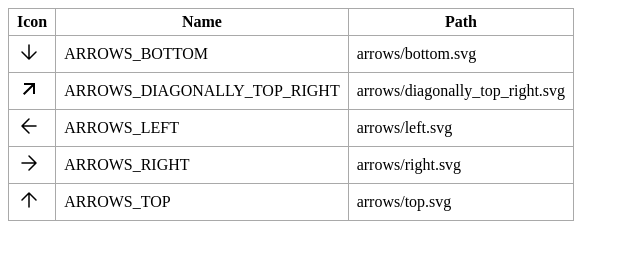
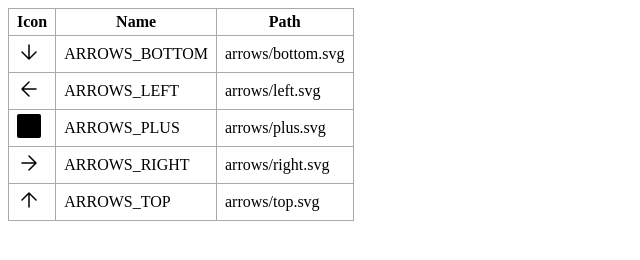
Before and after one commit to simprl/svg-icons-sprite-example, a website: page docs/index.html in a window 1280 px wide. Shown: the whole page, without its empty margins (0-640 px from the left). Drawn offline with Linux system fonts and the light colour scheme.

Commit message:
version 1.0.13

```diff
--- a/docs/index.html
+++ b/docs/index.html
@@ -21,8 +21,8 @@
         <table>
         <tr><th>Icon</th><th>Name</th><th>Path</th></tr>
                 <tr><td><svg width="24" height="24" viewBox="0 0 24 24" xmlns="http://www.w3.org/2000/svg"><path fill-rule="evenodd" clip-rule="evenodd" d="M4.47 11.47a.75.75 0 000 1.06l7 7a.75.75 0 001.06 0l7-7a.75.75 0 10-1.06-1.06l-5.72 5.72V5a.75.75 0 00-1.5 0v12.19l-5.72-5.72a.75.75 0 00-1.06 0z"/></svg></td><td>ARROWS_BOTTOM</td><td>arrows/bottom.svg</td></tr>
-        <tr><td><svg width="24" height="24" viewBox="0 0 24 24" xmlns="http://www.w3.org/2000/svg"><path fill-rule="evenodd" clip-rule="evenodd" d="M16.004 9.414l-8.607 8.607-1.414-1.414L14.59 8H7.003V6h11v11h-2V9.414z"/></svg></td><td>ARROWS_DIAGONALLY_TOP_RIGHT</td><td>arrows/diagonally_top_right.svg</td></tr>
         <tr><td><svg width="24" height="24" viewBox="0 0 24 24" xmlns="http://www.w3.org/2000/svg"><path fill-rule="evenodd" clip-rule="evenodd" d="M12.53 4.47a.75.75 0 00-1.06 0l-7 7a.75.75 0 000 1.06l7 7a.75.75 0 101.06-1.06l-5.72-5.72H19a.75.75 0 000-1.5H6.81l5.72-5.72a.75.75 0 000-1.06z"/></svg></td><td>ARROWS_LEFT</td><td>arrows/left.svg</td></tr>
+        <tr><td><svg width="24" height="24" viewBox="0 0 24 24" xmlns="http://www.w3.org/2000/svg"><rect width="24" height="24" rx="2"/><path d="M11.21 5.333h1.58c.14 0 .21.05.21.149v13.037c0 .098-.07.148-.21.148h-1.58c-.14 0-.21-.05-.21-.148V5.482c0-.1.07-.149.21-.149z"/><path d="M4.186 11.166h15.628c.124 0 .186.059.186.176v1.316c0 .117-.062.175-.186.175H4.186c-.124 0-.186-.058-.186-.175v-1.316c0-.117.062-.176.186-.176z"/></svg></td><td>ARROWS_PLUS</td><td>arrows/plus.svg</td></tr>
         <tr><td><svg width="24" height="24" viewBox="0 0 24 24" xmlns="http://www.w3.org/2000/svg"><path fill-rule="evenodd" clip-rule="evenodd" d="M11.47 4.47a.75.75 0 011.06 0l7 7a.75.75 0 010 1.06l-7 7a.75.75 0 11-1.06-1.06l5.72-5.72H5a.75.75 0 010-1.5h12.19l-5.72-5.72a.75.75 0 010-1.06z"/></svg></td><td>ARROWS_RIGHT</td><td>arrows/right.svg</td></tr>
         <tr><td><svg width="24" height="24" viewBox="0 0 24 24" xmlns="http://www.w3.org/2000/svg"><path fill-rule="evenodd" clip-rule="evenodd" d="M19.53 12.53a.75.75 0 000-1.06l-7-7a.75.75 0 00-1.06 0l-7 7a.75.75 0 101.06 1.06l5.72-5.72V19a.75.75 0 001.5 0V6.81l5.72 5.72a.75.75 0 001.06 0z"/></svg></td><td>ARROWS_TOP</td><td>arrows/top.svg</td></tr>
         </table>
--- a/package.json
+++ b/package.json
@@ -1,6 +1,6 @@
 {
   "name": "svg-icons-sprite-example",
-  "version": "1.0.12",
+  "version": "1.0.13",
   "description": "",
   "main": "index.js",
   "files": [
```
Also changed, not shown: 1 other file.
